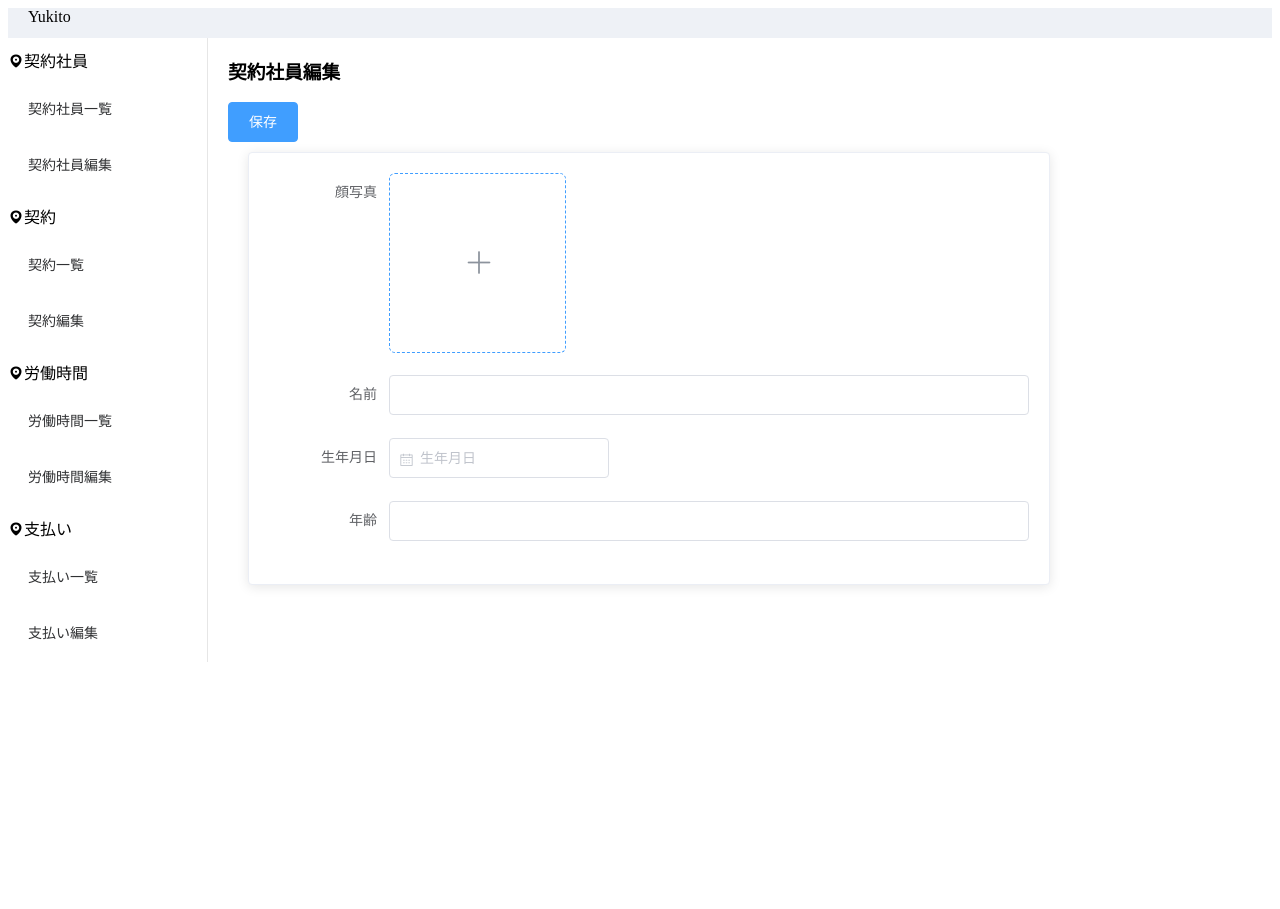
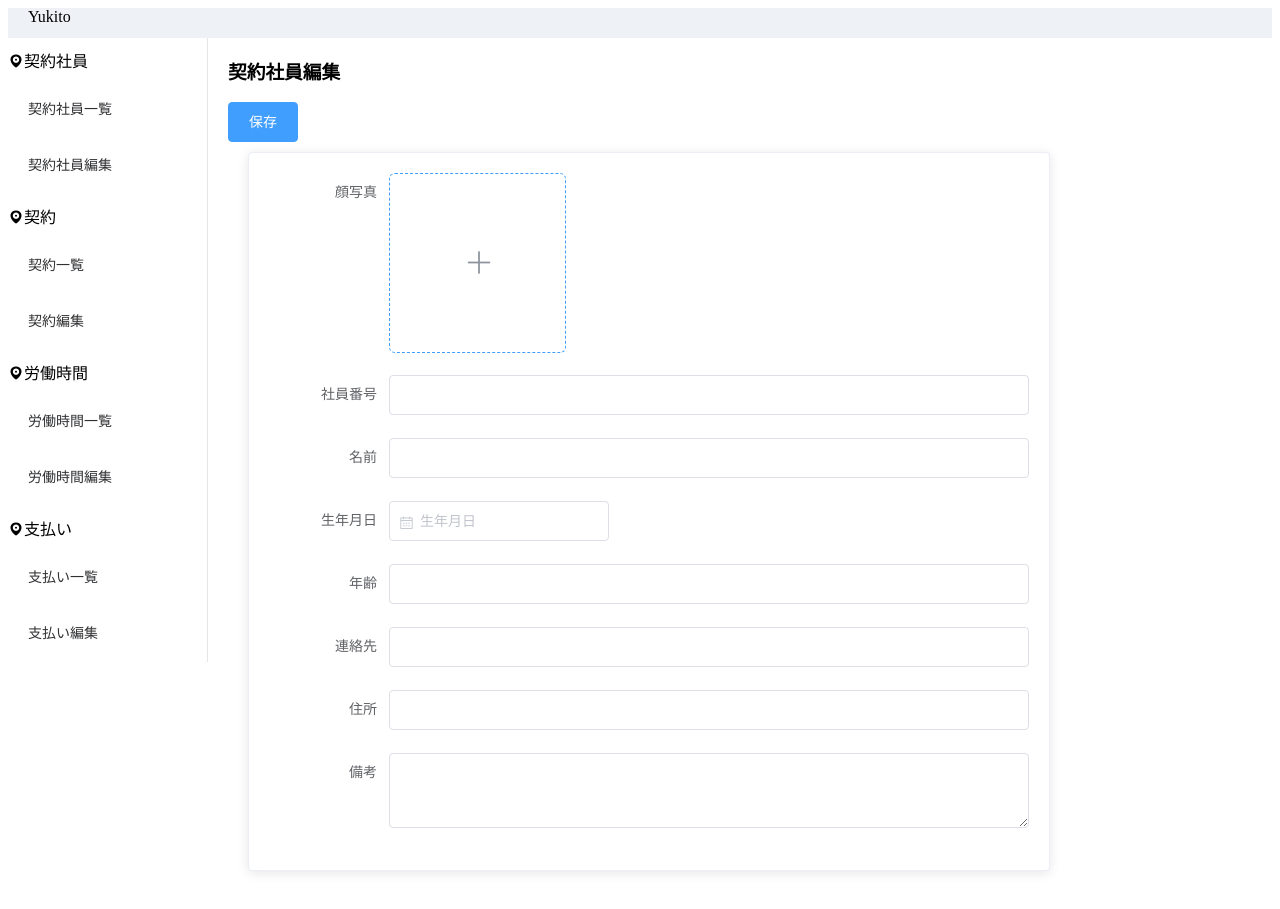
Before and after one commit to takedasan/yukito-frontend, a Nuxt app: page /person/edit in a window 1280 px wide. Before the commit the page ends 800 px from the top, so only its background shows below. Built offline with nearby package versions, Linux system fonts and the light colour scheme.

Commit message:
編集画面に項目追加

```diff
--- a/app/pages/person/edit/index.vue
+++ b/app/pages/person/edit/index.vue
@@ -16,6 +16,9 @@
             <i v-else class="el-icon-plus avatar-uploader-icon"></i>
           </el-upload>
         </el-form-item>
+        <el-form-item label="社員番号">
+          <el-input></el-input>
+        </el-form-item>
         <el-form-item label="名前">
           <el-input></el-input>
         </el-form-item>
@@ -24,6 +27,15 @@
         </el-form-item>
         <el-form-item label="年齢">
           <el-input></el-input>
+        </el-form-item>
+        <el-form-item label="連絡先">
+          <el-input></el-input>
+        </el-form-item>
+        <el-form-item label="住所">
+          <el-input></el-input>
+        </el-form-item>
+        <el-form-item label="備考">
+          <el-input type="textarea" :rows="3"></el-input>
         </el-form-item>
       </el-form>
     </el-card>
--- a/app/pages/person/list/index.vue
+++ b/app/pages/person/list/index.vue
@@ -6,7 +6,6 @@
         エクスポート
       </el-button>
     </el-row>
-
     <el-form :inline="true">
       <el-form-item>
         <el-input placeholder="社員番号"></el-input>
```
